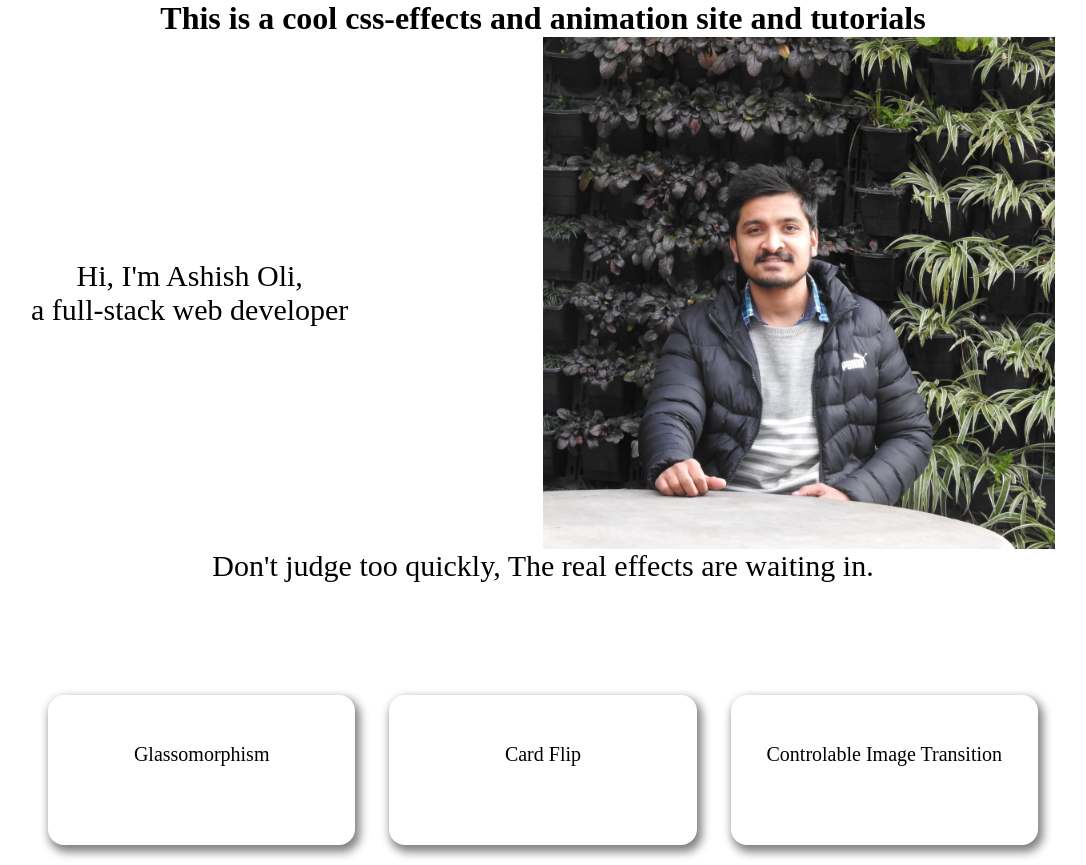
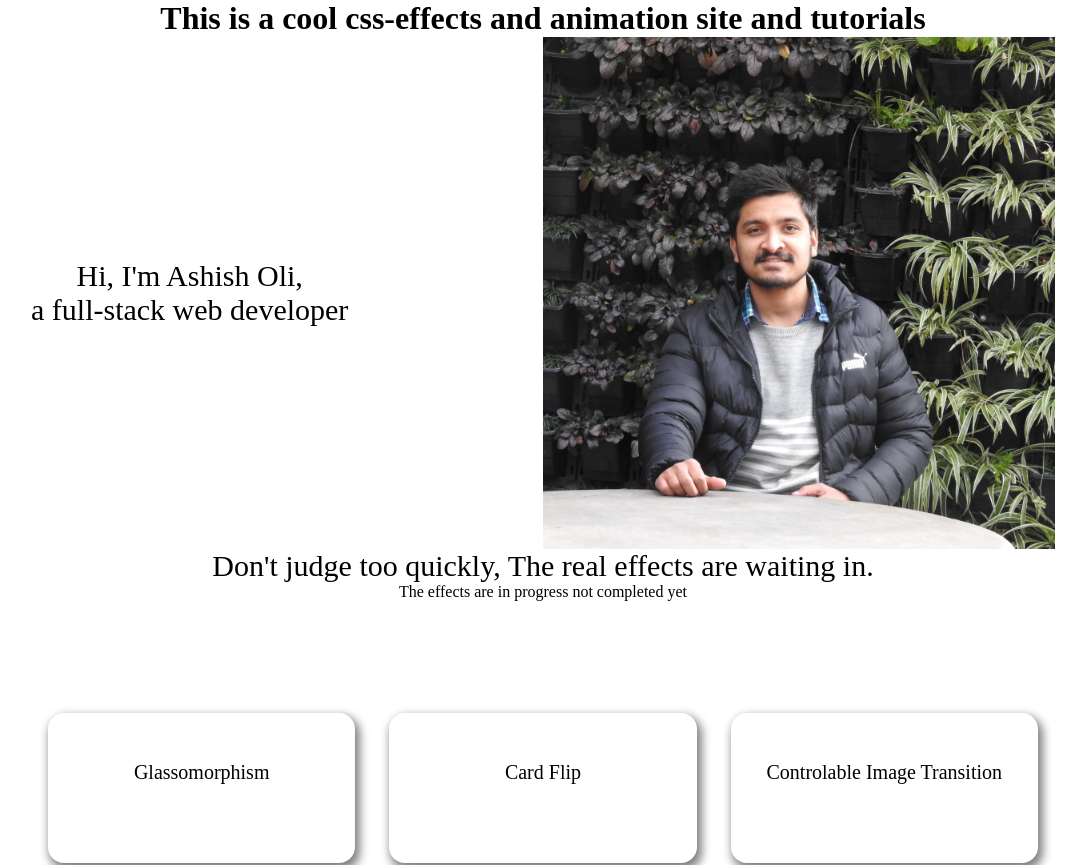
Before and after one commit to oliashish/css-effects-animations, a React (Create React App) app: page / in a window 1280 px wide. Shown: the top 865 px of the page, without its empty margins (97-1183 px from the left). Built offline with nearby package versions, Linux system fonts and the light colour scheme.

Commit message:
created : netlify.toml file and modified : home.js

```diff
--- a/src/components/Home.js
+++ b/src/components/Home.js
@@ -39,6 +39,7 @@ const Home = () => {
             <p className="disclaimer-para">
                 Don't judge too quickly, The real effects are waiting in.
             </p>
+            <span>The effects are in progress not completed yet</span>
             <div className="card-container">
                 {effects.map((effect) => {
                     return (
```
Also changed, not shown: 1 other file (tests, documents, lock files or other folders).
